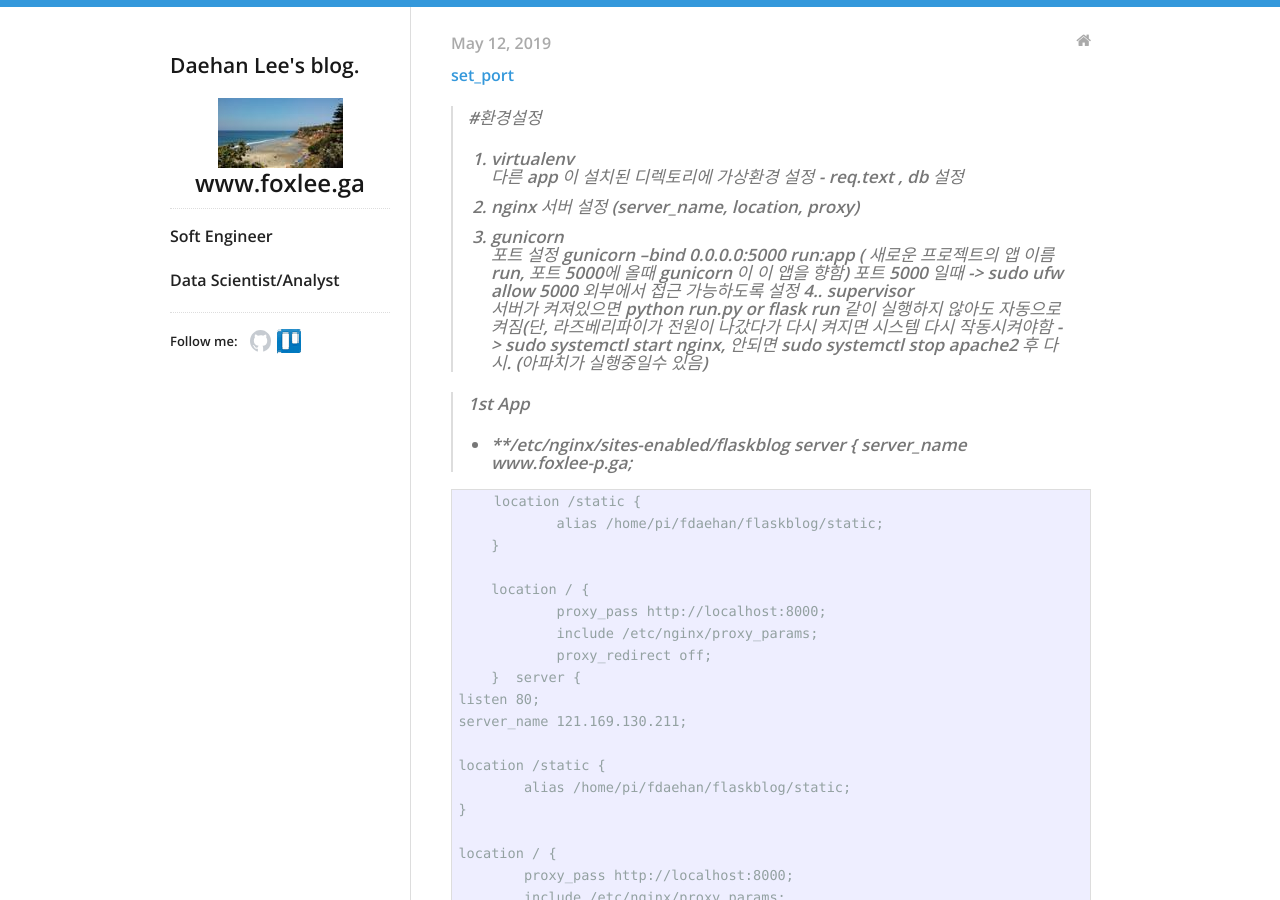
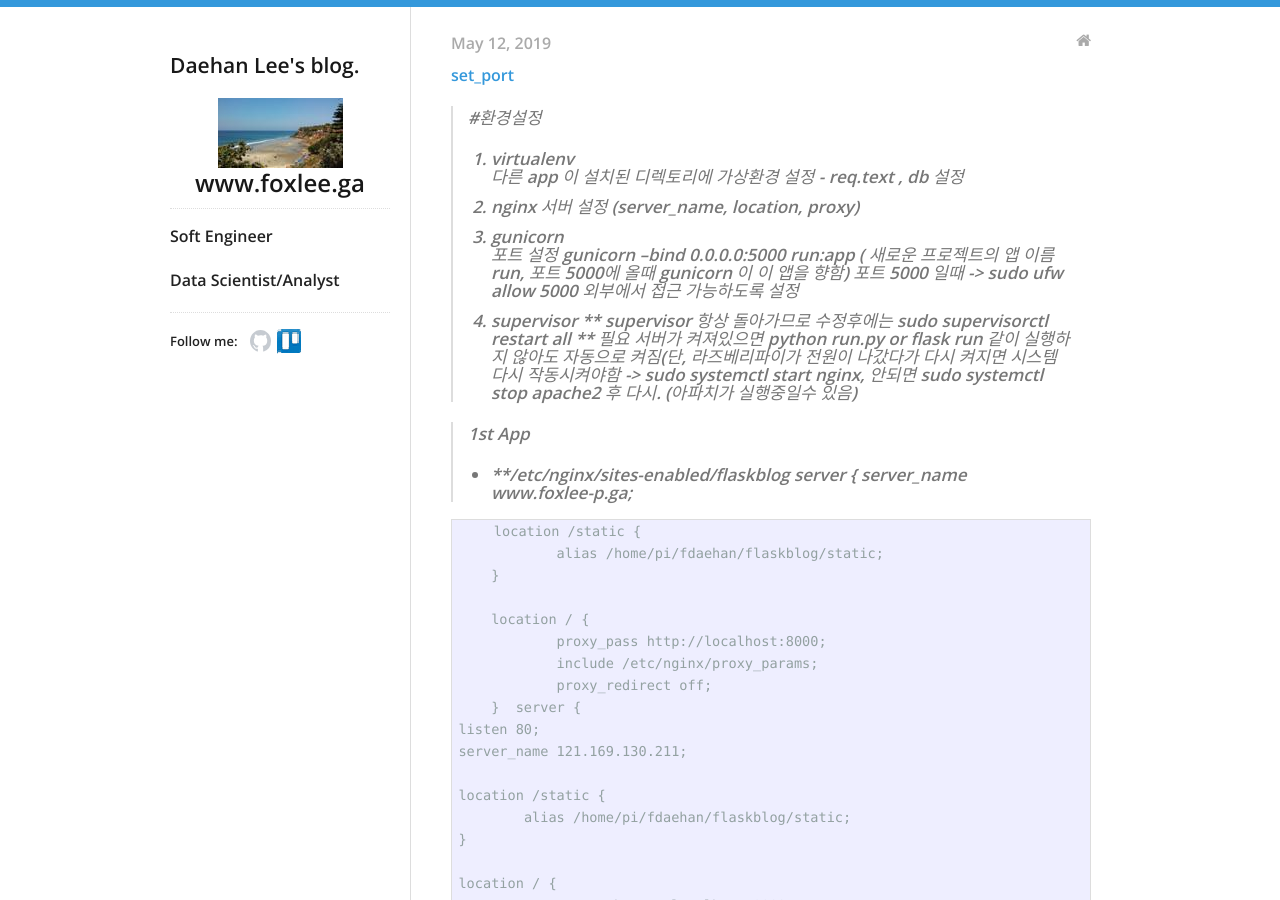
Before and after one commit to daehan0226/Study, a Jekyll site: the page built from _posts/2019-05-12-Subdomain.md, in a window 1280 px wide and 900 px high. Built offline with Jekyll 4.4.1, drawn with Linux system fonts in a browser that asks for light colours.

Commit message:
Update 2019-05-12-Subdomain.md

```diff
--- a/_posts/2019-05-12-Subdomain.md
+++ b/_posts/2019-05-12-Subdomain.md
@@ -14,7 +14,8 @@ categories:
 3. gunicorn
  포트 설정 gunicorn --bind 0.0.0.0:5000 run:app   ( 새로운 프로젝트의 앱 이름 run, 포트 5000에 올때 gunicorn 이 이 앱을 향함)
  포트 5000 일때 -> sudo ufw allow 5000 외부에서 접근 가능하도록 설정
-4.. supervisor
+4. supervisor
+   ** supervisor 항상 돌아가므로 수정후에는 sudo supervisorctl restart all ** 필요
  서버가 켜져있으면 python run.py or flask run 같이 실행하지 않아도 자동으로 켜짐(단, 라즈베리파이가 전원이 나갔다가 다시 켜지면 시스템 다시 작동시켜야함 -> sudo systemctl start nginx, 안되면 sudo systemctl stop apache2 후 다시. (아파치가 실행중일수 있음)
 
 > 1st App
```
